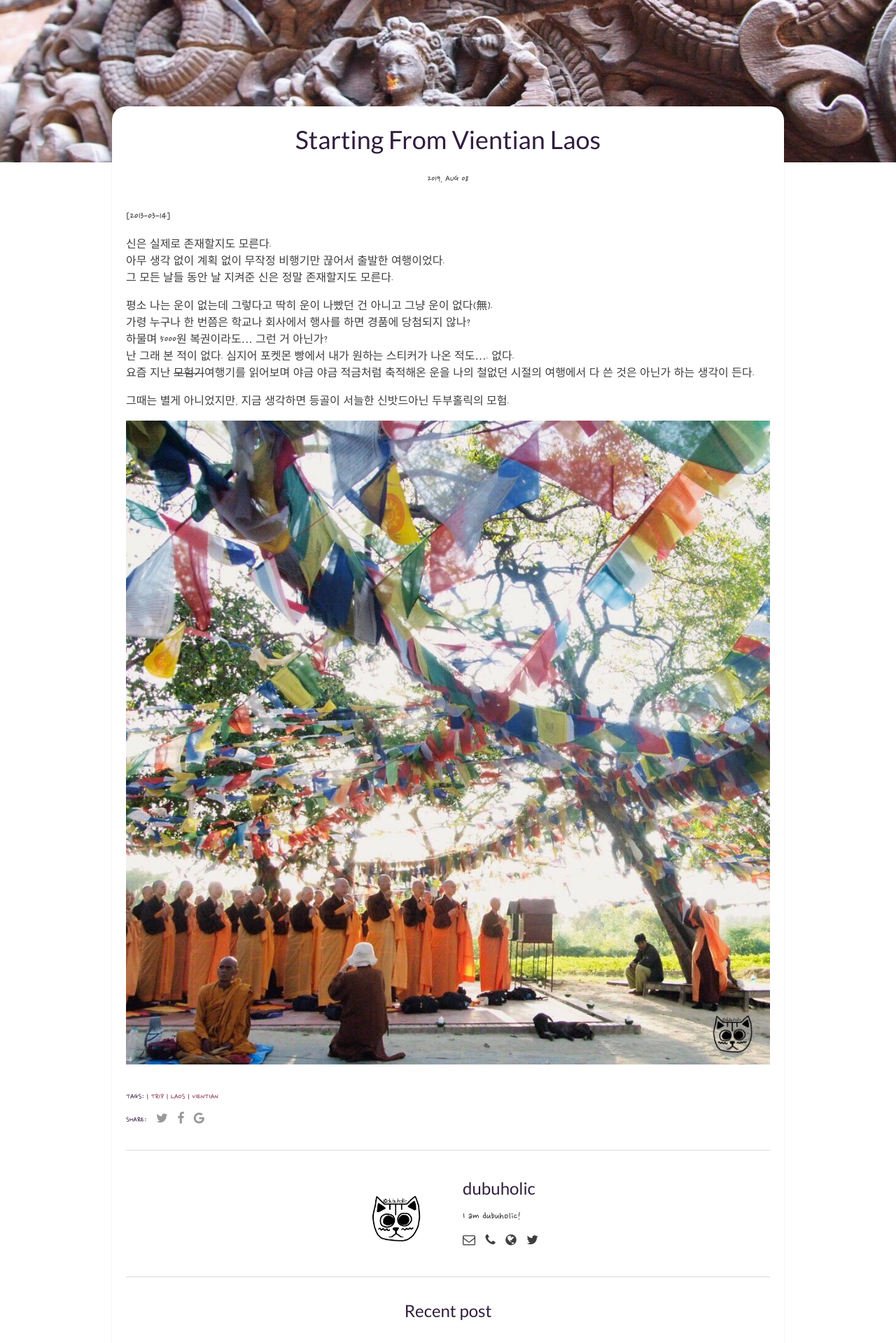
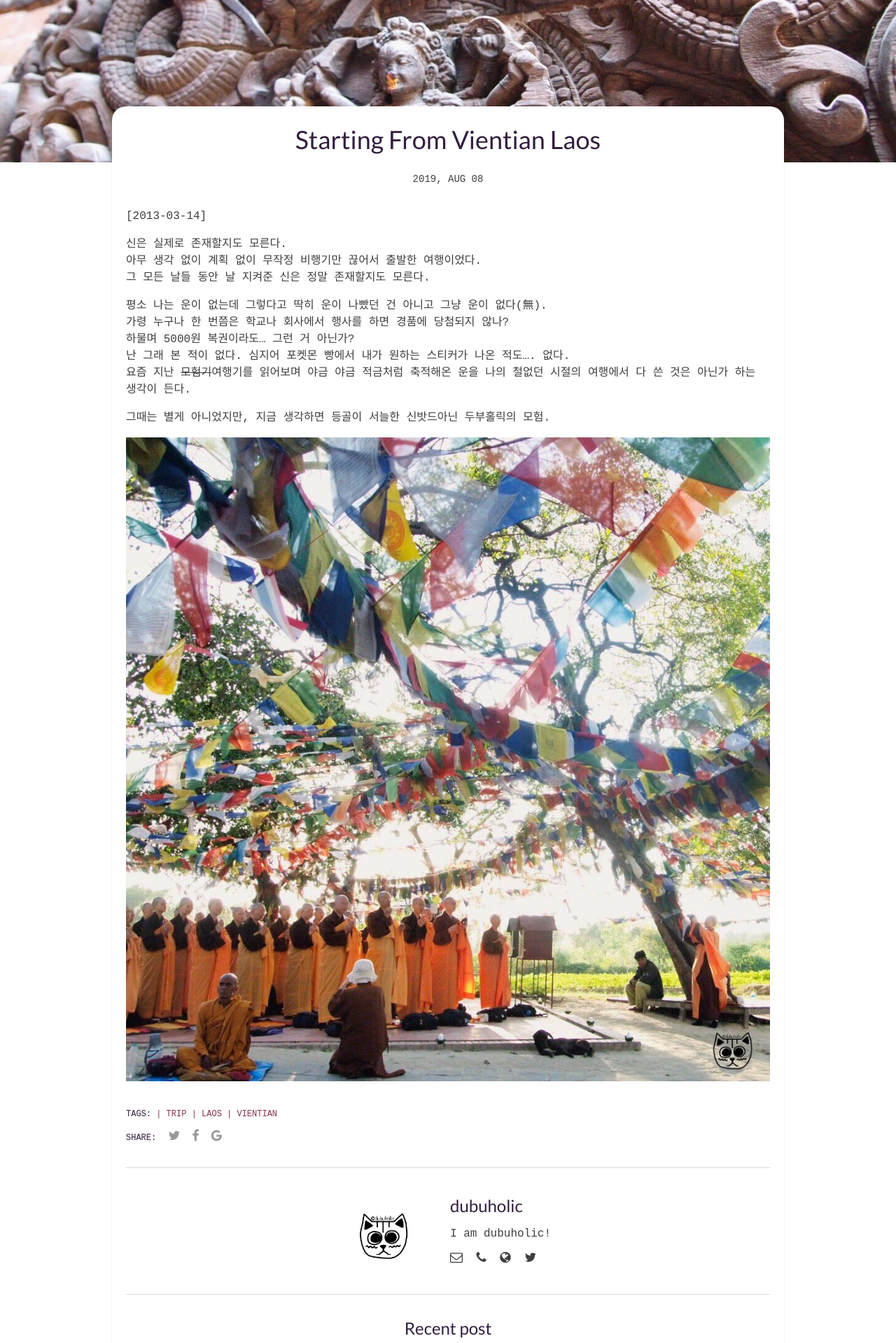
Before and after one commit to HAEZZA/HAEZZA.github.io, a Jekyll site: the page built from _posts/2019-08-08-Vientian-Laos.markdown, in a window 1280 px wide. Shown: the part 371-2290 px from the top of the page at 70% size. Built offline with Jekyll 4.4.1, drawn with Linux system fonts in a browser that asks for light colours; some web fonts are replaced; comment, search, counter and statistics services are not loaded.

Commit message:
폰트 추가

```diff
--- a/_includes/head.html
+++ b/_includes/head.html
@@ -20,6 +20,7 @@
 	<link href="https://fonts.googleapis.com/css?family=Lato:300,400,700" rel="stylesheet">
 	<link href="https://fonts.googleapis.com/css?family=Nanum+Gothic:300,400,700" rel="stylesheet">
 	<link href="https://fonts.googleapis.com/css?family=Nanum+Pen+Script&display=swap" rel="stylesheet">
+	<link href="https://fonts.googleapis.com/css?family=Nanum+Gothic+Coding&display=swap" rel="stylesheet">
 	<!-- Font Awesome -->
 	<link rel="stylesheet" href="{{ "/assets/fonts/font-awesome/css/font-awesome.min.css" | prepend: site.baseurl }}">
 	<!-- Styles -->
--- a/assets/css/main.css
+++ b/assets/css/main.css
@@ -1001,7 +1001,7 @@ pre {
   color: #9b0002; }
 
 .page-content {
-  font-family: 'Nanum Pen Script', cursive;
+  font-family: 'Nanum Gothic Coding', monospace;
   margin-top: -80px;
   margin-bottom: 100px;
   background-color: #fff;
--- a/assets/css/sass/parts/post-page.scss
+++ b/assets/css/sass/parts/post-page.scss
@@ -39,7 +39,7 @@
 }
 
 .page-content {
-  font-family: 'Nanum Pen Script', cursive;
+  font-family: 'Nanum Gothic Coding', monospace;
   margin-top: -80px;
   margin-bottom: 100px;
   background-color: $white;
```
